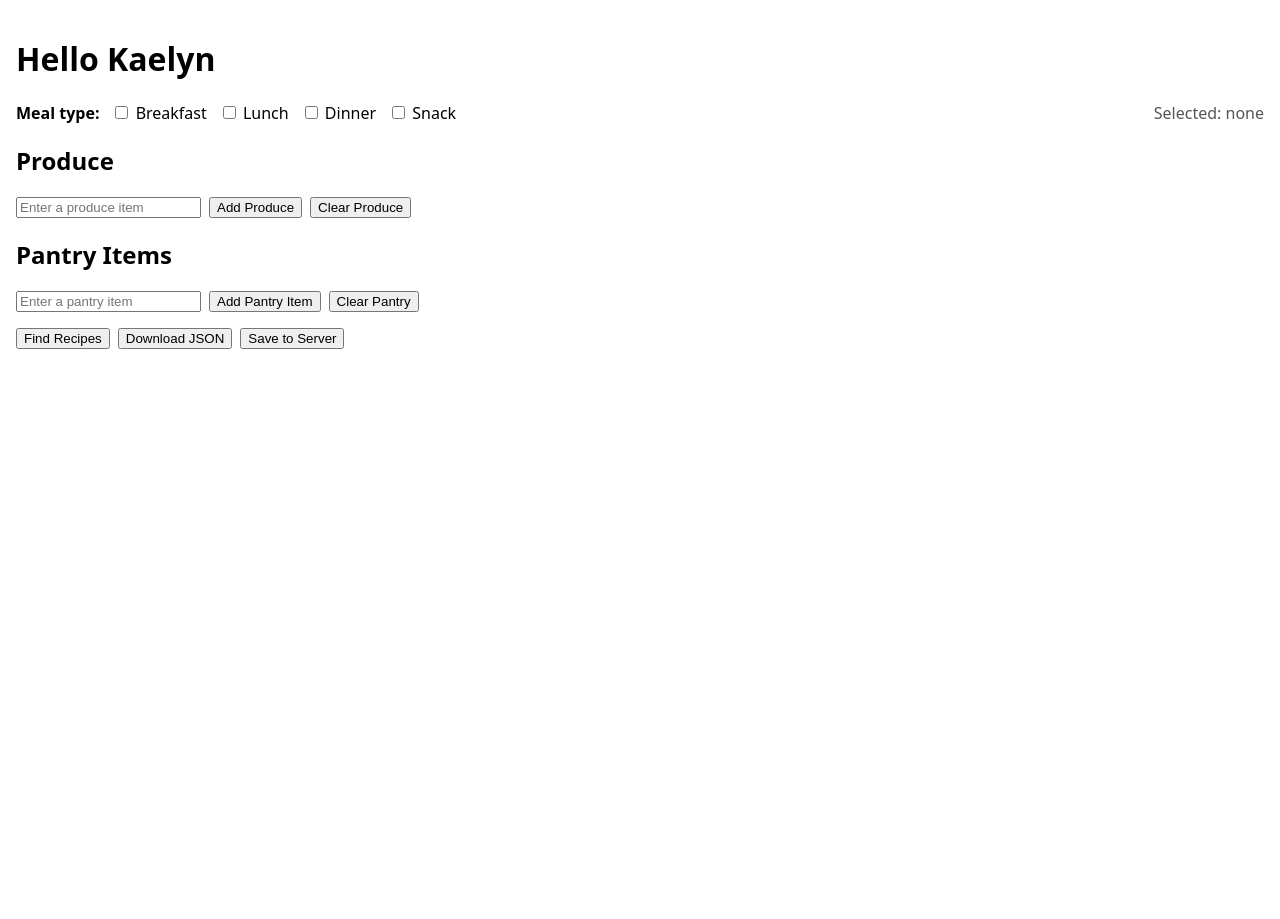
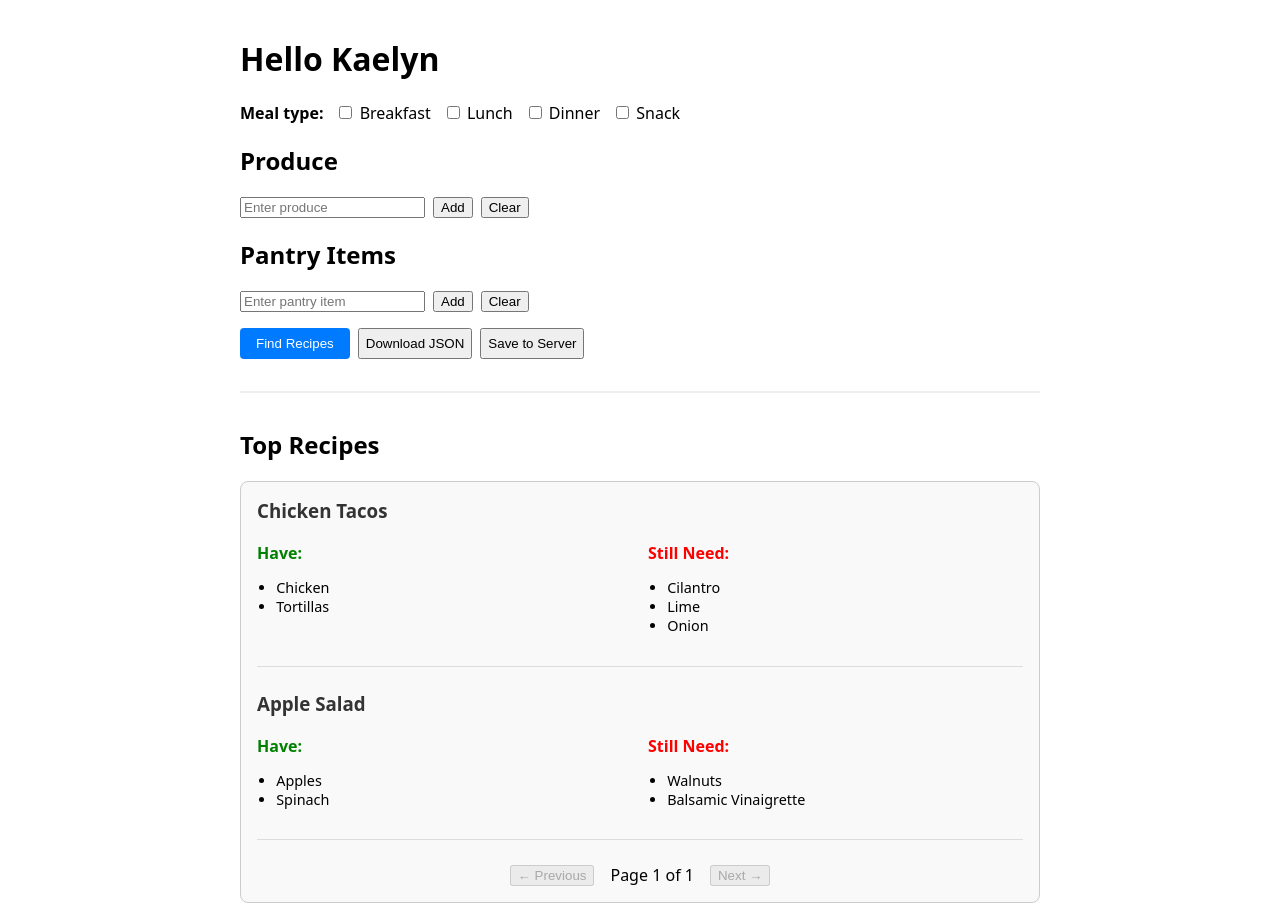
Before and after one commit to nikitahuynh/healthy-pickins, a React (Create React App) app: page / in a window 1280 px wide. Both pictures are taken after a click on the button "Find Recipes". Before the commit the page ends 800 px from the top, so only its background shows below. Built offline with nearby package versions, Linux system fonts and the light colour scheme.

Commit message:
made the scroll screen

```diff
--- a/src/App.js
+++ b/src/App.js
@@ -1,60 +1,48 @@
-
 // src/App.js
 import React, { useEffect, useState } from 'react';
+// 1. Import your local JSON file directly
+import topRecipesData from './top_recipes.json';
 
 function App() {
-  // Inputs
+  // --- EXISTING STATE ---
   const [produceInput, setProduceInput] = useState('');
   const [pantryInput, setPantryInput] = useState('');
-
-  // Meal types (load from localStorage on first render)
   const [mealTypes, setMealTypes] = useState(() => {
     try {
       const saved = localStorage.getItem('ingredients');
       const parsed = saved ? JSON.parse(saved) : null;
-      // Store as an object for easy checkbox control
-      return parsed?.mealTypes || {
-        breakfast: false,
-        lunch: false,
-        dinner: false,
-        snack: false,
-      };
+      return parsed?.mealTypes || { breakfast: false, lunch: false, dinner: false, snack: false };
     } catch {
-      return {
-        breakfast: false,
-        lunch: false,
-        dinner: false,
-        snack: false,
-      };
+      return { breakfast: false, lunch: false, dinner: false, snack: false };
     }
   });
 
-  // Lists (load from localStorage on first render)
   const [produce, setProduce] = useState(() => {
     try {
       const saved = localStorage.getItem('ingredients');
       return saved ? JSON.parse(saved).produce || [] : [];
-    } catch {
-      return [];
-    }
+    } catch { return []; }
   });
 
   const [pantry, setPantry] = useState(() => {
     try {
       const saved = localStorage.getItem('ingredients');
       return saved ? JSON.parse(saved).pantry || [] : [];
-    } catch {
-      return [];
-    }
+    } catch { return []; }
   });
 
-  // Persist combined data whenever any part changes
+  // --- NEW STATE FOR RECIPE VIEWER ---
+  const [showRecipes, setShowRecipes] = useState(false); // Controls if the section is visible
+  const [currentPage, setCurrentPage] = useState(0);
+  const itemsPerPage = 5;
+
+  // Persist ingredients
   useEffect(() => {
     const payload = { produce, pantry, mealTypes };
     localStorage.setItem('ingredients', JSON.stringify(payload));
   }, [produce, pantry, mealTypes]);
 
-  // Add handlers
+  // Handlers
   const addProduce = () => {
     const trimmed = produceInput.trim();
     if (!trimmed) return;
@@ -69,36 +57,35 @@ function App() {
     setPantryInput('');
   };
 
-  // Clear handlers
   const clearProduce = () => setProduce([]);
   const clearPantry = () => setPantry([]);
+  const removeProduceItem = (idx) => setProduce((prev) => prev.filter((_, i) => i !== idx));
+  const removePantryItem = (idx) => setPantry((prev) => prev.filter((_, i) => i !== idx));
 
-  // Remove individual items by index
-  const removeProduceItem = (idx) => {
-    setProduce((prev) => prev.filter((_, i) => i !== idx));
+  const toggleMealType = (key) => {
+    setMealTypes((prev) => ({ ...prev, [key]: !prev[key] }));
   };
 
-  const removePantryItem = (idx) => {
-    setPantry((prev) => prev.filter((_, i) => i !== idx));
+  const selectedMealTypes = Object.entries(mealTypes)
+    .filter(([_, val]) => val)
+    .map(([key]) => key);
+
+  // --- TRIGGER FIND RECIPES ---
+  const handleFindRecipes = () => {
+    setShowRecipes(true);
+    setCurrentPage(0); // Reset to page 1 whenever searching
   };
 
-  // Selected meal types (array)
-  const selectedMealTypes = Object.entries(mealTypes)
-    .filter(([_, val]) => val)
-    .map(([key]) => key); // e.g., ["breakfast","snack"]
+  // Pagination Logic using the imported JSON data
+  const totalPages = Math.ceil(topRecipesData.length / itemsPerPage);
+  const currentRecipes = topRecipesData.slice(
+    currentPage * itemsPerPage,
+    (currentPage + 1) * itemsPerPage
+  );
 
-  // Download a single JSON file (produce first, then pantry)
   const downloadJSON = () => {
-    const data = {
-      // Ordering keys like this ensures JSON.stringify writes produce first.
-      produce,
-      pantry,
-      mealTypes: selectedMealTypes, // record selections
-      savedAt: new Date().toISOString(),
-    };
-    const blob = new Blob([JSON.stringify(data, null, 2)], {
-      type: 'application/json',
-    });
+    const data = { produce, pantry, mealTypes: selectedMealTypes, savedAt: new Date().toISOString() };
+    const blob = new Blob([JSON.stringify(data, null, 2)], { type: 'application/json' });
     const url = URL.createObjectURL(blob);
     const a = document.createElement('a');
     a.href = url;
@@ -107,190 +94,110 @@ function App() {
     URL.revokeObjectURL(url);
   };
 
-  // Save to server (Express backend) to append to meals.json
   const saveToServer = async () => {
-    const payload = {
-      mealTypes: selectedMealTypes,
-      produce,
-      pantry,
-      savedAt: new Date().toISOString(),
-    };
-
+    const payload = { mealTypes: selectedMealTypes, produce, pantry, savedAt: new Date().toISOString() };
     try {
       const res = await fetch('/api/save-meal', {
         method: 'POST',
         headers: { 'Content-Type': 'application/json' },
         body: JSON.stringify(payload),
       });
-      if (!res.ok) {
-        const msg = await res.text();
-        alert('Failed to save to server: ' + msg);
-      } else {
-        alert('Saved to server ✔️');
-      }
-    } catch (err) {
-      alert('Network error saving to server: ' + String(err));
-    }
-  };
-
-  // Toggle meal type checkbox
-  const toggleMealType = (key) => {
-    setMealTypes((prev) => ({ ...prev, [key]: !prev[key] }));
+      if (!res.ok) alert('Failed to save to server');
+      else alert('Saved to server ✔️');
+    } catch (err) { alert('Network error'); }
   };
 
   return (
-    <div className="App" style={{ padding: '1rem', fontFamily: 'system-ui' }}>
+    <div className="App" style={{ padding: '1rem', fontFamily: 'system-ui', maxWidth: '800px', margin: '0 auto' }}>
       <h1>Hello Kaelyn</h1>
 
-      {/* MEAL TYPE ROW (top) */}
-      <div
-        id="meal-type-row"
-        style={{ display: 'flex', gap: '0.75rem', alignItems: 'center', marginBottom: '1rem' }}
-      >
+      {/* MEAL TYPE ROW */}
+      <div style={{ display: 'flex', gap: '0.75rem', alignItems: 'center', marginBottom: '1rem' }}>
         <span style={{ fontWeight: 600 }}>Meal type:</span>
-
-        <label>
-          <input
-            type="checkbox"
-            checked={mealTypes.breakfast}
-            onChange={() => toggleMealType('breakfast')}
-          />{' '}
-          Breakfast
-        </label>
-        <label>
-          <input
-            type="checkbox"
-            checked={mealTypes.lunch}
-            onChange={() => toggleMealType('lunch')}
-          />{' '}
-          Lunch
-        </label>
-        <label>
-          <input
-            type="checkbox"
-            checked={mealTypes.dinner}
-            onChange={() => toggleMealType('dinner')}
-          />{' '}
-          Dinner
-        </label>
-        <label>
-          <input
-            type="checkbox"
-            checked={mealTypes.snack}
-            onChange={() => toggleMealType('snack')}
-          />{' '}
-          Snack
-        </label>
-
-        {/* Small indicator of selection */}
-        <span style={{ marginLeft: 'auto', color: '#555' }}>
-          Selected: {selectedMealTypes.length ? selectedMealTypes.join(', ') : 'none'}
-        </span>
+        {['breakfast', 'lunch', 'dinner', 'snack'].map(type => (
+          <label key={type} style={{ textTransform: 'capitalize' }}>
+            <input type="checkbox" checked={mealTypes[type]} onChange={() => toggleMealType(type)} /> {type}
+          </label>
+        ))}
       </div>
 
-      {/* PRODUCE (first) */}
+      {/* PRODUCE SECTION */}
       <section style={{ marginBottom: '1rem' }}>
         <h2>Produce</h2>
-        <div className="input-group" style={{ display: 'flex', gap: '0.5rem' }}>
-          <input
-            type="text"
-            id="produce-input"
-            placeholder="Enter a produce item"
-            value={produceInput}
-            onChange={(e) => setProduceInput(e.target.value)}
-            onKeyDown={(e) => e.key === 'Enter' && addProduce()}
-          />
-          <button id="add-produce-button" onClick={addProduce}>
-            Add Produce
-          </button>
-          <button id="clear-produce-button" onClick={clearProduce}>
-            Clear Produce
-          </button>
+        <div style={{ display: 'flex', gap: '0.5rem' }}>
+          <input value={produceInput} onChange={(e) => setProduceInput(e.target.value)} onKeyDown={(e) => e.key === 'Enter' && addProduce()} placeholder="Enter produce" />
+          <button onClick={addProduce}>Add</button>
+          <button onClick={clearProduce}>Clear</button>
         </div>
-
-        <ul
-          id="produce-list"
-          style={{ marginTop: '0.75rem', listStyle: 'none', paddingLeft: 0 }}
-        >
+        <ul style={{ listStyle: 'none', padding: 0 }}>
           {produce.map((item, i) => (
-            <li
-              key={`produce-${item}-${i}`}
-              style={{
-                display: 'flex',
-                alignItems: 'center',
-                gap: '0.5rem',
-                marginBottom: '0.25rem',
-              }}
-            >
-
-              <button
-                onClick={() => removeProduceItem(i)}
-                aria-label={`Remove ${item} from produce`}
-                title="Remove"
-              >
-                ✕
-              </button>
-              <span>{item}</span>
+            <li key={i} style={{ display: 'flex', gap: '0.5rem', marginTop: '4px' }}>
+              <button onClick={() => removeProduceItem(i)}>✕</button> {item}
             </li>
           ))}
         </ul>
       </section>
 
-      {/* PANTRY (second) */}
+      {/* PANTRY SECTION */}
       <section style={{ marginBottom: '1rem' }}>
         <h2>Pantry Items</h2>
-        <div className="input-group" style={{ display: 'flex', gap: '0.5rem' }}>
-          <input
-            type="text"
-            id="pantry-input"
-            placeholder="Enter a pantry item"
-            value={pantryInput}
-            onChange={(e) => setPantryInput(e.target.value)}
-            onKeyDown={(e) => e.key === 'Enter' && addPantry()}
-          />
-          <button id="add-pantry-button" onClick={addPantry}>
-            Add Pantry Item
-          </button>
-          <button id="clear-pantry-button" onClick={clearPantry}>
-            Clear Pantry
-          </button>
+        <div style={{ display: 'flex', gap: '0.5rem' }}>
+          <input value={pantryInput} onChange={(e) => setPantryInput(e.target.value)} onKeyDown={(e) => e.key === 'Enter' && addPantry()} placeholder="Enter pantry item" />
+          <button onClick={addPantry}>Add</button>
+          <button onClick={clearPantry}>Clear</button>
         </div>
-
-        <ul
-          id="pantry-list"
-          style={{ marginTop: '0.75rem', listStyle: 'none', paddingLeft: 0 }}
-        >
+        <ul style={{ listStyle: 'none', padding: 0 }}>
           {pantry.map((item, i) => (
-            <li
-              key={`pantry-${item}-${i}`}
-              style={{
-                display: 'flex',
-                alignItems: 'center',
-                gap: '0.5rem',
-                marginBottom: '0.25rem',
-              }}
-            >
-              <button
-                onClick={() => removePantryItem(i)}
-                aria-label={`Remove ${item} from pantry`}
-                title="Remove"
-              >
-                ✕
-              </button>
-              <span>{item}</span>
-
+            <li key={i} style={{ display: 'flex', gap: '0.5rem', marginTop: '4px' }}>
+              <button onClick={() => removePantryItem(i)}>✕</button> {item}
             </li>
           ))}
         </ul>
       </section>
 
-      <div style={{ display: 'flex', gap: '0.5rem' }}>
-        <button id="search-recipes-btn" className="primary-btn">
+      {/* ACTION BUTTONS */}
+      <div style={{ display: 'flex', gap: '0.5rem', marginBottom: '2rem' }}>
+        <button onClick={handleFindRecipes} style={{ background: '#007bff', color: 'white', border: 'none', padding: '0.5rem 1rem', borderRadius: '4px', cursor: 'pointer' }}>
           Find Recipes
         </button>
         <button onClick={downloadJSON}>Download JSON</button>
         <button onClick={saveToServer}>Save to Server</button>
       </div>
+
+      {/* RECIPE VIEWER (Only shows if showRecipes is true) */}
+      {showRecipes && (
+        <section style={{ borderTop: '2px solid #eee', paddingTop: '1rem' }}>
+          <h2>Top Recipes</h2>
+          <div style={{ border: '1px solid #ccc', borderRadius: '8px', padding: '1rem', background: '#f9f9f9' }}>
+            {currentRecipes.map((recipe, index) => (
+              <div key={index} style={{ marginBottom: '1.5rem', borderBottom: '1px solid #ddd', paddingBottom: '1rem' }}>
+                <h3 style={{ color: '#333', marginTop: 0 }}>{recipe.name}</h3>
+                <div style={{ display: 'grid', gridTemplateColumns: '1fr 1fr', gap: '1rem' }}>
+                  <div>
+                    <strong style={{ color: 'green' }}>Have:</strong>
+                    <ul style={{ fontSize: '0.9rem', paddingLeft: '1.2rem' }}>
+                      {recipe.ingredientsHave?.map((ing, i) => <li key={i}>{ing}</li>)}
+                    </ul>
+                  </div>
+                  <div>
+                    <strong style={{ color: 'red' }}>Still Need:</strong>
+                    <ul style={{ fontSize: '0.9rem', paddingLeft: '1.2rem' }}>
+                      {recipe.ingredientsNeed?.map((ing, i) => <li key={i}>{ing}</li>)}
+                    </ul>
+                  </div>
+                </div>
+              </div>
+            ))}
+
+            {/* Pagination Controls */}
+            <div style={{ display: 'flex', alignItems: 'center', justifyContent: 'center', gap: '1rem' }}>
+              <button onClick={() => setCurrentPage(p => Math.max(0, p - 1))} disabled={currentPage === 0}>← Previous</button>
+              <span>Page {currentPage + 1} of {totalPages}</span>
+              <button onClick={() => setCurrentPage(p => Math.min(totalPages - 1, p + 1))} disabled={currentPage >= totalPages - 1}>Next →</button>
+            </div>
+          </div>
+        </section>
+      )}
     </div>
   );
 }
--- /dev/null
+++ b/src/top_recipes.json
@@ -0,0 +1,12 @@
+[
+  {
+    "name": "Chicken Tacos",
+    "ingredientsHave": ["Chicken", "Tortillas"],
+    "ingredientsNeed": ["Cilantro", "Lime", "Onion"]
+  },
+  {
+    "name": "Apple Salad",
+    "ingredientsHave": ["Apples", "Spinach"],
+    "ingredientsNeed": ["Walnuts", "Balsamic Vinaigrette"]
+  }
+]
```
